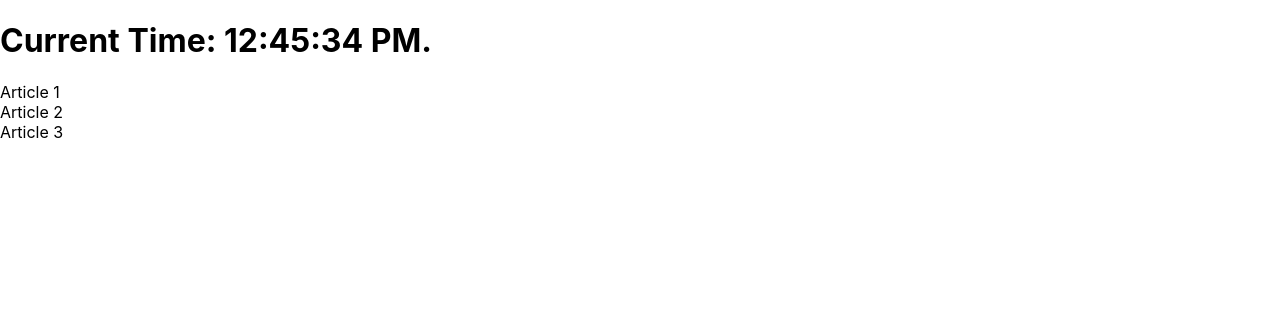
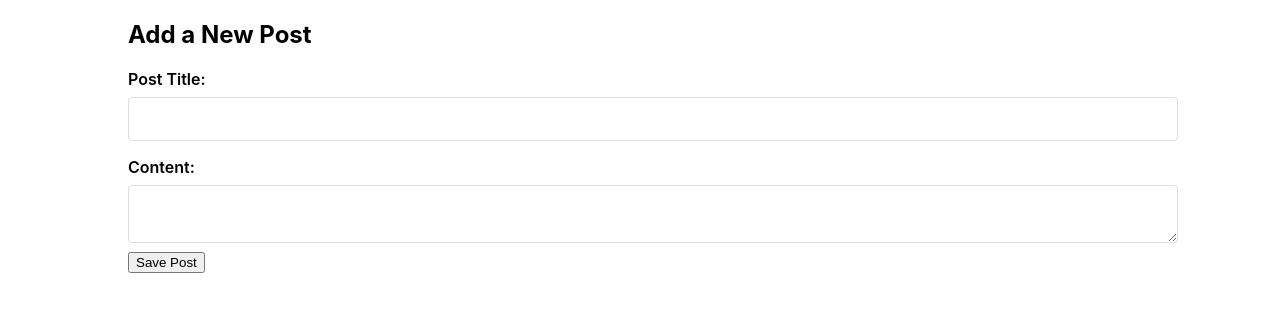
Before and after one commit to xuchaobei/react-redux-demo, a React (Create React App) app: page / in a window 1280 px wide. Shown: the top 312 px of the page. Built offline with nearby package versions, Linux system fonts and the light colour scheme.

Commit message:
feat: form

```diff
--- a/src/App.js
+++ b/src/App.js
@@ -1,5 +1,6 @@
-import ArticleList from './components/ArticleList';
-import Clock from './components/Clock';
+// import ArticleList from './components/ArticleList';
+// import Clock from './components/Clock';
+import AddPostForm from './components/AddPostForm';
 
 const articles = [
   { id: 1, title: 'Article 1' },
@@ -10,8 +11,7 @@ const articles = [
 function App() {
   return (
     <div>
-      <Clock />
-      <ArticleList articles={articles} />
+      <AddPostForm />
     </div>
   )
 
--- /dev/null
+++ b/src/components/AddPostForm/index.js
@@ -0,0 +1,111 @@
+import React from 'react';
+import './style.css'
+
+/** 受控组件 */
+class AddPostForm extends React.Component{
+
+  constructor(props){
+    super(props);
+    this.state = {
+      title: '',
+      content: ''
+    }
+  }
+
+
+  handleChange = (e) => {
+    if (e.target.name === 'title') {
+      this.setState({
+        title: e.target.value
+      })
+
+    } else if (e.target.name === 'content') {
+      this.setState({
+        content: e.target.value
+      })
+    }
+  };
+
+  handleSave = async () => {
+    const {title, content} = this.state;
+    if (title.length > 0 && content.length > 0) {
+      console.log(title, content)
+    }
+  };
+
+  render() {
+    const {title, content} = this.props;
+    return (
+      <section>
+        <h2>Add a New Post</h2>
+        <form>
+          <label htmlFor="title">Post Title:</label>
+          <input
+            type="text"
+            id="title"
+            name="title"
+            value={title}
+            onChange={this.handleChange}
+          />
+          <label htmlFor="content">Content:</label>
+          <textarea
+            id="content"
+            name="content"
+            value={content}
+            onChange={this.handleChange}
+          />
+          <button type="button" className="button" onClick={this.handleSave}>
+            Save Post
+          </button>
+        </form>
+      </section>
+    );
+  }
+};
+
+
+/** 非受控组件 */
+// class AddPostForm extends React.Component{
+
+//   constructor(props){
+//     super(props);
+//     this.titleInput = React.createRef();
+//     this.contentInput = React.createRef();
+//   }
+
+//   handleSave = async () => {
+//     const title = this.titleInput.current.value;
+//     const content = this.contentInput.current.value;
+//     if (title.length > 0 && content.length > 0) {
+//       console.log(title, content)
+//     }
+//   };
+
+//   render() {
+//     return (
+//       <section>
+//         <h2>Add a New Post</h2>
+//         <form>
+//           <label htmlFor="title">Post Title:</label>
+//           <input
+//             type="text"
+//             id="title"
+//             name="title"
+//             ref={this.titleInput}
+//           />
+//           <label htmlFor="content">Content:</label>
+//           <textarea
+//             id="content"
+//             name="content"
+//             ref={this.contentInput}
+//           />
+//           <button type="button" className="button" onClick={this.handleSave}>
+//             Save Post
+//           </button>
+//         </form>
+//       </section>
+//     );
+//   }
+// };
+
+export default AddPostForm;
--- /dev/null
+++ b/src/components/AddPostForm/style.css
@@ -0,0 +1,39 @@
+section {
+  max-width: 1024px;
+  margin-left: auto;
+  margin-right: auto;
+}
+
+label {
+  font-weight: 600;
+  max-width: 100%;
+  display: block;
+  margin: 1rem 0 0.5rem;
+}
+
+[type='color'],
+[type='date'],
+[type='email'],
+[type='month'],
+[type='number'],
+[type='password'],
+[type='search'],
+[type='tel'],
+[type='text'],
+[type='url'],
+[type='week'],
+[type='time'],
+select,
+textarea {
+  display: block;
+  border: 1px solid #dedede;
+  border-radius: 4px;
+  padding: 0.75rem;
+  outline: none;
+  background: transparent;
+  margin-bottom: 0.5rem;
+  font-size: 1rem;
+  width: 100%;
+  max-width: 100%;
+  line-height: 1;
+}
```
